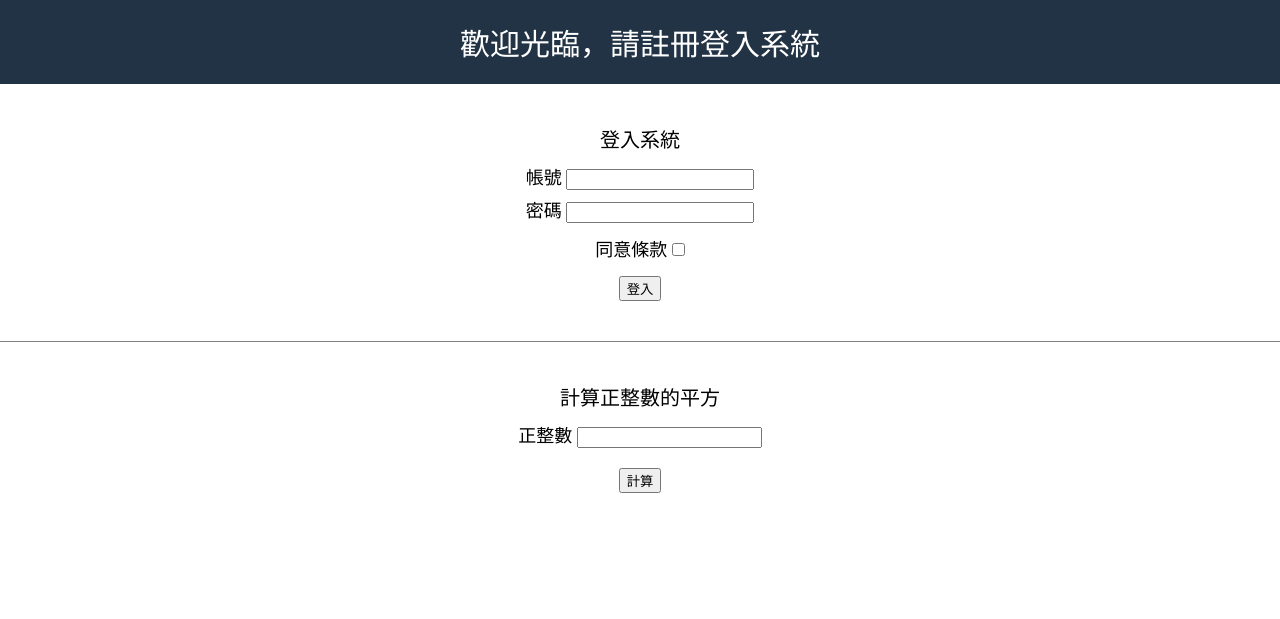
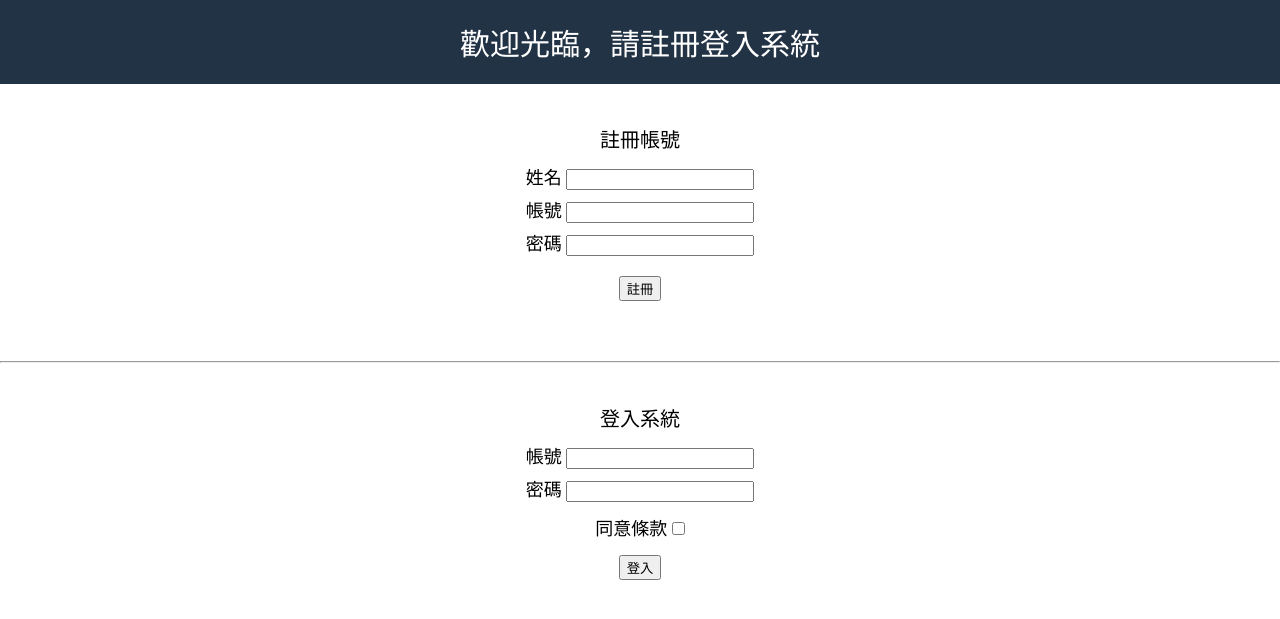
Before and after one commit to jiangMo09/phase_1-homework, a FastAPI app: page / in a window 1280 px wide. Shown: the top 619 px of the page. Run offline with FastAPI, Linux system fonts and the light colour scheme.

Commit message:
[FEAT]week6 - task1 - ui

```diff
--- a/week6/static/style.css
+++ b/week6/static/style.css
@@ -35,11 +35,3 @@ body {
     margin: 20px 0;
   }
 }
-
-.positive-integer {
-  margin-bottom: 20px;
-}
-
-.horizontal-line {
-  border-bottom: 1px solid gray;
-}
--- a/week6/templates/index.html
+++ b/week6/templates/index.html
@@ -8,6 +8,37 @@
   </head>
   <body>
     {% include "_header.html" with context %}
+    <div class="content">
+      <div class="title">註冊帳號</div>
+      <form id="signup" action="/signup" method="post">
+        <label for="signupName">姓名</label>
+        <input
+          id="signupName"
+          type="text"
+          name="signupName"
+          class="username"
+          required
+        /><br />
+        <label for="signupAccount">帳號</label>
+        <input
+          id="signupAccount"
+          type="text"
+          name="signupAccount"
+          class="username"
+          required
+        /><br />
+        <label for="signupPassword">密碼</label>
+        <input
+          id="signupPassword"
+          type="password"
+          name="signupPassword"
+          class="password"
+          required
+        /><br />
+        <button type="submit" class="terms">註冊</button>
+      </form>
+    </div>
+    <hr />
     <div class="content">
       <div class="title">登入系統</div>
       <form id="loginForm" action="/signin" method="post">
@@ -32,20 +63,6 @@
         <button type="submit" onclick="handleMemberSubmit()">登入</button>
       </form>
     </div>
-    <div class="horizontal-line"></div>
-    <div class="content">
-      <div class="title">計算正整數的平方</div>
-      <form id="squareForm">
-        <label for="positive-integer">正整數</label>
-        <input
-          class="positive-integer"
-          type="text"
-          id="positive-integer"
-          name="positive-integer"
-        /><br />
-        <button type="submit" onclick="handleSquareSubmit(event)">計算</button>
-      </form>
-    </div>
     <script src="/static/script.js"></script>
   </body>
 </html>
```
